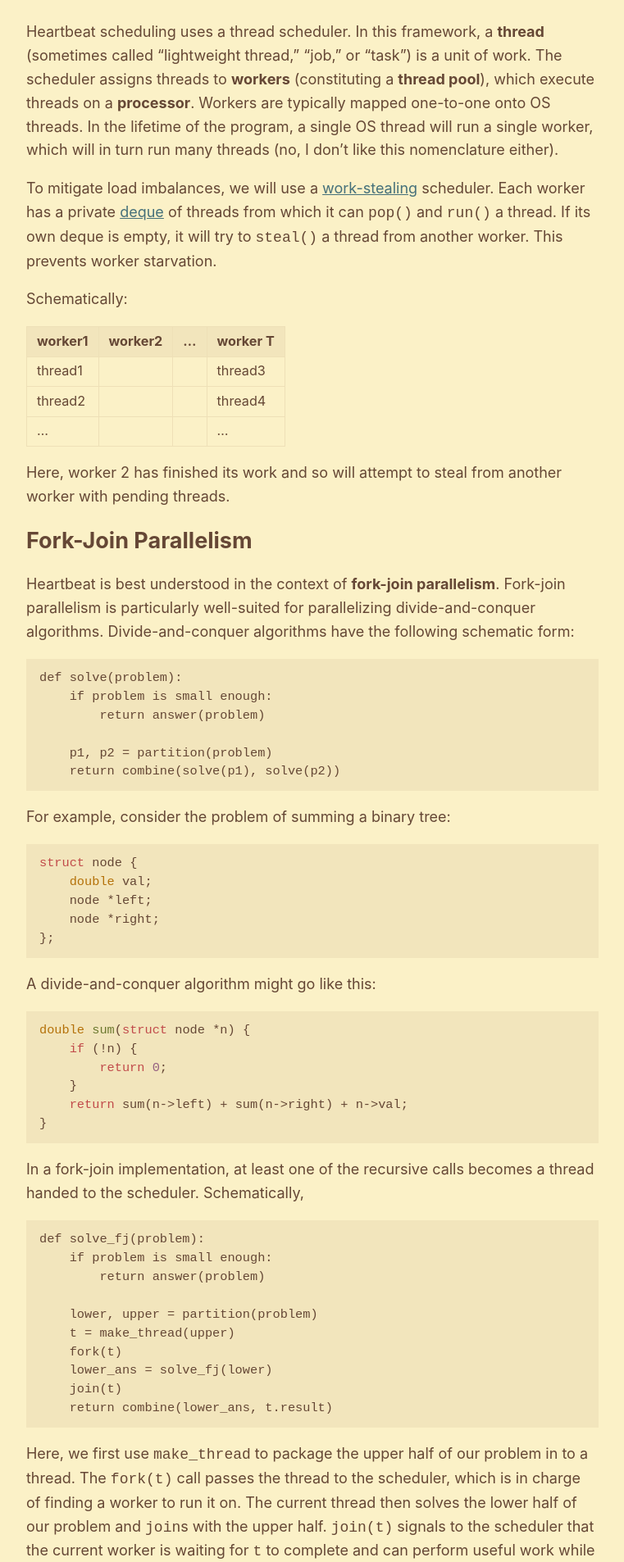
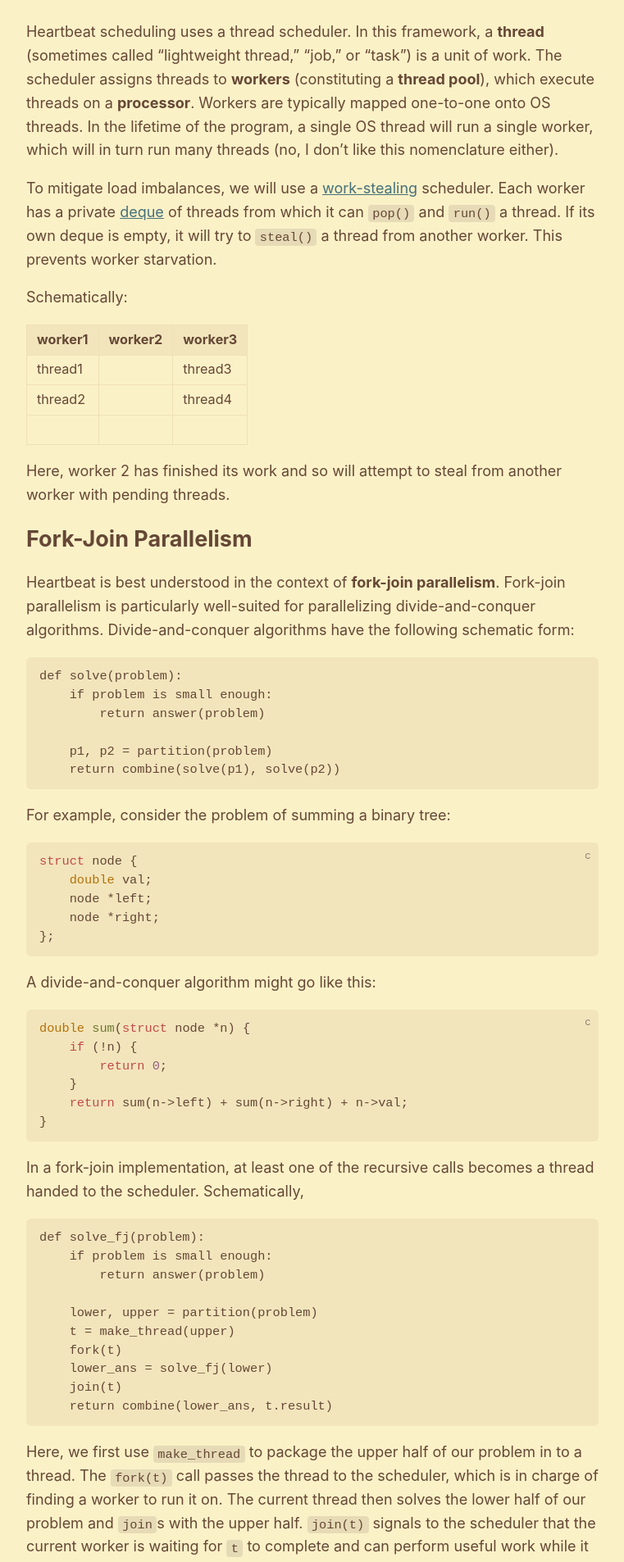
Before and after one commit to paul-talma/paul-talma.github.io, a Jekyll site: the page built from writing/heartbeat_intro.md, in a window 1280 px wide. Shown: the part 528-2434 px from the top of the page at 82% size, without its empty margins (259-1020 px from the left). Built offline with Jekyll 4.4.1, drawn with Linux system fonts in a browser that asks for light colours.

Commit message:
font and other cosmetics

```diff
--- a/_layouts/post.html
+++ b/_layouts/post.html
@@ -4,7 +4,7 @@
   <meta charset="UTF-8" />
   <meta name="viewport" content="width=device-width, initial-scale=1.0" />
   <title>paul talma - {{ page.title }}</title>
-  <link rel="stylesheet" href="/css/style.css" />
+  <link rel="stylesheet" href="/css/style.css?v={{ site.time | date: '%s' }}" />
   <link rel="icon" href="/favicon.svg" type="image/svg+xml" />
 </head>
 <body>
--- a/css/style.css
+++ b/css/style.css
@@ -15,7 +15,7 @@
   --syn-string: #4c7a5d;
   --syn-number: #945e80;
   --syn-pre: #c35e0a;
-  --font: SF Mono, -apple-system, BlinkMacSystemFont, "Segoe UI", Helvetica, Arial, sans-serif;
+  --font: SF Pro, -apple-system, BlinkMacSystemFont, "Segoe UI", Helvetica, Arial, sans-serif;
   --measure: 65ch;
 }
 
@@ -135,6 +135,7 @@
 
 pre {
   background: var(--code-bg);
+  border-radius: 6px;
   padding: 0.75rem 1rem;
   overflow-x: auto;
   font-size: 0.85em;
@@ -143,6 +144,26 @@
 
 pre code {
   font-family: inherit;
+}
+
+.highlighter-rouge[data-lang] {
+  position: relative;
+}
+
+.highlighter-rouge[data-lang]::before {
+  content: attr(data-lang);
+  position: absolute;
+  top: 0.35rem;
+  right: 0.6rem;
+  font-size: 0.7em;
+  color: var(--muted);
+}
+
+:not(pre) > code {
+  background: rgba(146, 131, 116, 0.2);
+  border-radius: 4px;
+  padding: 0.1em 0.35em;
+  font-size: 0.85em;
 }
 
 table {
--- a/writing/heartbeat_intro.md
+++ b/writing/heartbeat_intro.md
@@ -26,11 +26,11 @@
 
 Schematically:
 
-| worker1 | worker2 | ... | worker T |
-| ------- | ------- | --- | -------- |
-| thread1 |         |     | thread3  |
-| thread2 |         |     | thread4  |
-| ...     |         |     | ...      |
+| worker1 | worker2 | worker3 |
+| ------- | ------- | ------- |
+| thread1 |         | thread3 |
+| thread2 |         | thread4 |
+|         |         |         |
 
 Here, worker 2 has finished its work and so will attempt to steal from another worker with pending threads.
 
```
Also changed, not shown: other parts of _layouts/post.html (+6 -0 lines).
